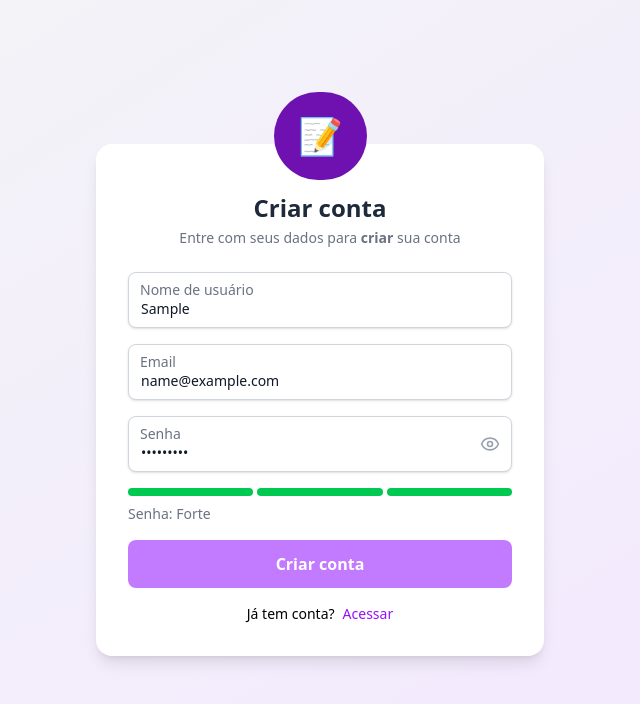
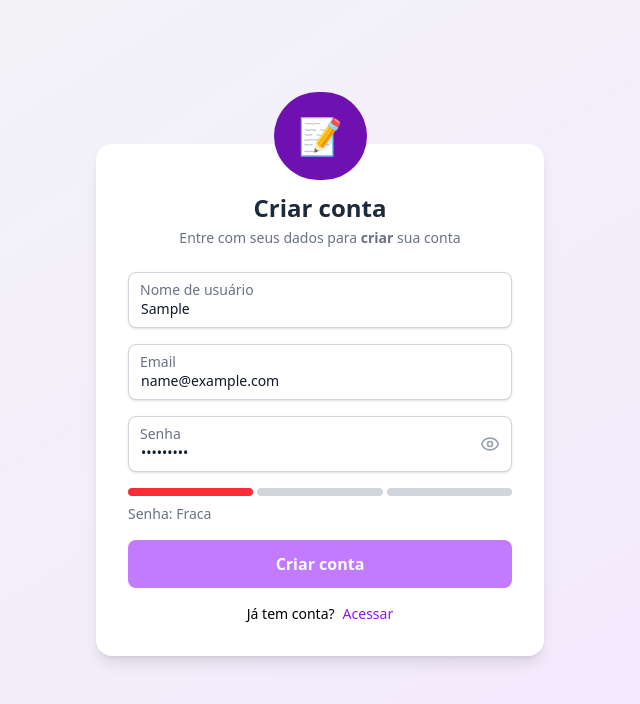
Before and after one commit to RonaldoLPFilho/F-Tasks, a React (Vite) app: page /register in a window 1280 px wide. Both pictures are taken after typing "Sample", "name@example.com", "Sample123" into the empty fields and a click on the button "Criar conta". Shown: the top 704 px of the page, without its empty margins (320-960 px from the left). Built offline with nearby package versions, Linux system fonts and the light colour scheme; no server answers.

Commit message:
refactor: :wrench: Adjust pass strenght bar force algorithim

```diff
--- a/src/features/auth/components/PasswordStrengthBar.tsx
+++ b/src/features/auth/components/PasswordStrengthBar.tsx
@@ -6,10 +6,20 @@ const strengthColors = ["bg-red-500", "bg-yellow-400", "bg-green-500"];
 const strengthLabels = ["Fraca", "Média", "Forte"]
 
 function calculateStrength(password: string): number {
+  if(password.length < 6) return 0;
+
   let score = 0;
-  if (password.length > 6) score++;
+
+  if (/[a-z]/.test(password)) score++;
   if (/[A-Z]/.test(password)) score++;
   if (/\d/.test(password)) score++;
+  if (/[^a-zA-Z0-9]/.test(password)) score++;
+  if (password.length > 12) score++
+
+  if(score < 4) return 0;
+  if(score === 4) return 1;
+  if (score === 5) return 2;
+
   return Math.min(score, 2);
 }
 
```
